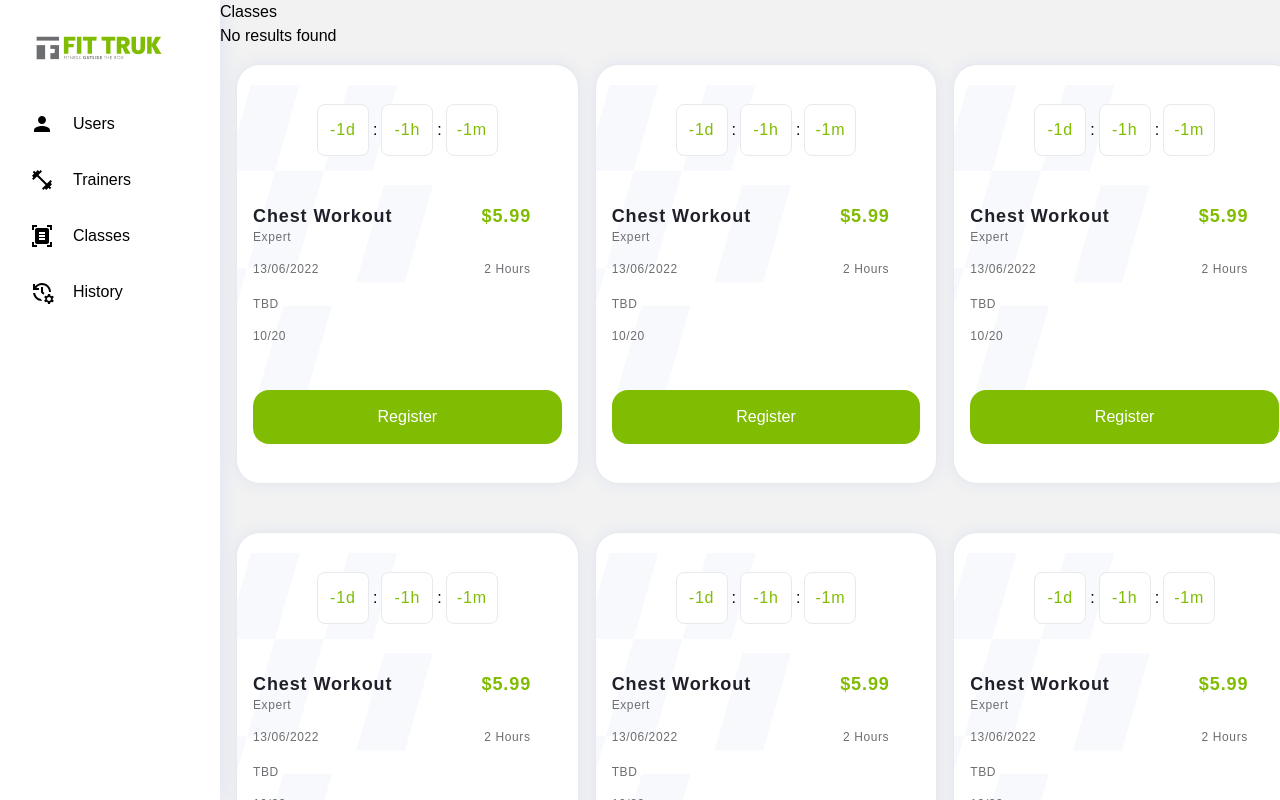
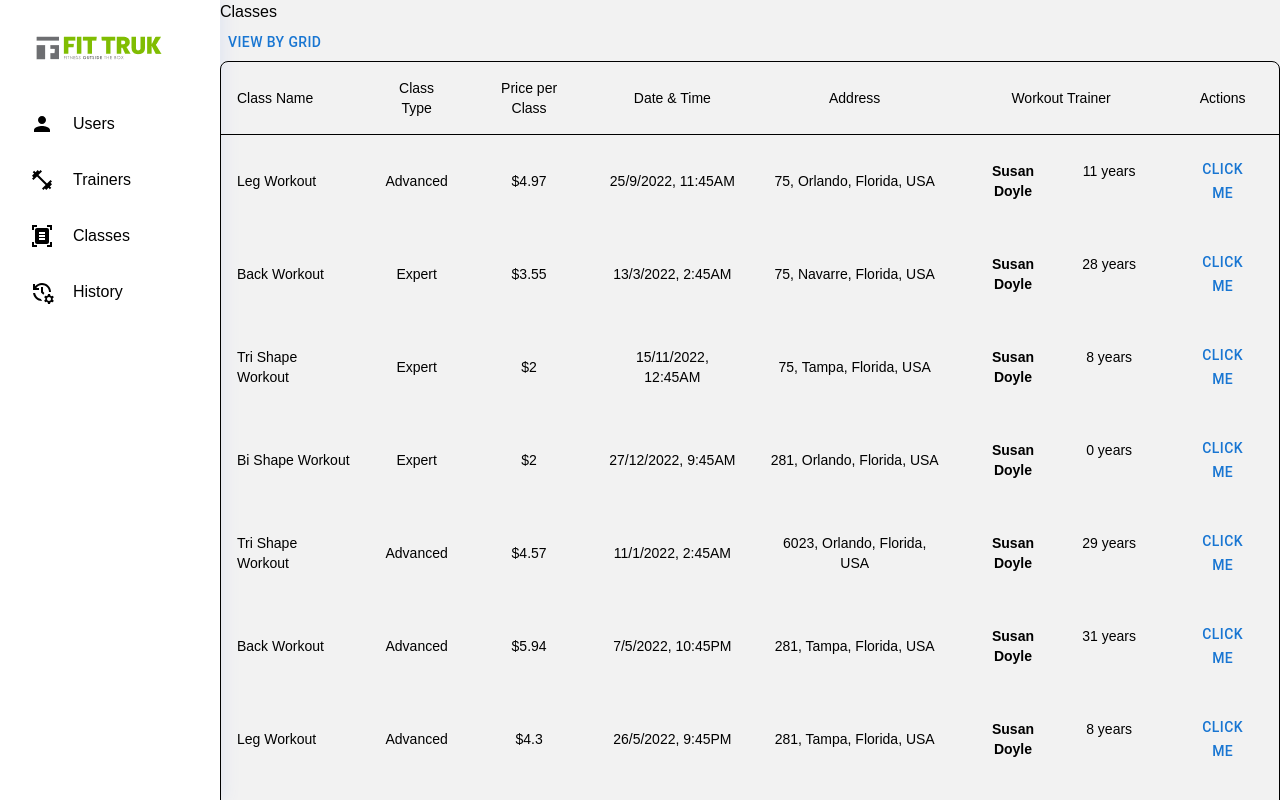
Before and after one commit to mariasaavedra/web-template, a Next.js app: page /member/classes in a window 1280 px wide. Shown: the top 800 px of the page. Built offline with nearby package versions, Linux system fonts and the light colour scheme.

Commit message:
Added toggle

```diff
--- a/src/components/ClassCardList/ClassCardList.module.css
+++ b/src/components/ClassCardList/ClassCardList.module.css
@@ -1,5 +1,5 @@
 .ClassCardListComponent {
   display: grid;
   grid-gap: 1rem;
-  grid-template-columns: repeat(auto-fit, minmax(300px, 1fr));
+  grid-template-columns: repeat(4, minmax(300px, 1fr));
 }
--- a/src/pages/member/classes.tsx
+++ b/src/pages/member/classes.tsx
@@ -1,17 +1,163 @@
+import { Button, Grid, IconButton, List } from "@mui/material";
+import {
+  ReactElement,
+  JSXElementConstructor,
+  ReactFragment,
+  ReactPortal,
+  useState,
+} from "react";
 import ClassCardList from "../../components/ClassCardList/ClassCardList";
 import Layout from "../../components/Layout/Layout";
 import Sidebar from "../../components/Sidebar/Sidebar";
 import Table from "../../components/Table/Table";
 
 export default function History() {
+  // MOCK DATA
+  const defaultColumns = [
+    {
+      id: "Class Name",
+    },
+    {
+      id: "Class Type",
+    },
+    {
+      id: "Price per Class",
+    },
+    {
+      id: "Date & Time",
+    },
+    {
+      id: "Address",
+    },
+    {
+      id: "Workout Trainer",
+      overwriteRender: (value: {
+        first_name: any;
+        last_name: any;
+        years: any;
+      }) => {
+        return (
+          <div className={"columns-2"}>
+            <div>
+              <p
+                className={"font-bold"}
+              >{`${value.first_name} ${value.last_name}`}</p>
+              <p className={"font-light"}>{`${value.years} years`}</p>
+            </div>
+          </div>
+        );
+      },
+    },
+    {
+      id: "Actions",
+      overwriteRender: (
+        value:
+          | string
+          | number
+          | boolean
+          | ReactElement<any, string | JSXElementConstructor<any>>
+          | ReactFragment
+          | ReactPortal
+          | null
+          | undefined
+      ) => {
+        return <div>{value}</div>;
+      },
+    },
+  ];
+
+  const AMOUNT = 30;
+
+  const generateDatum = () => {
+    const COURSE_NAME: number = Math.round(Math.random() * 6);
+    const COURSE_TYPE: number = Math.round(Math.random() * 2);
+    const STREET_NUM: number = Math.round(Math.random() * 3);
+    const CITY: number = Math.round(Math.random() * 3);
+    const YEARS: number = Math.round(Math.random() * 31);
+    const MONTH_NUM: number = Math.round(Math.random() * 11 + 1);
+    const DAY_NUM: number = Math.round(Math.random() * 27 + 1);
+    return {
+      "Class Name": `${
+        COURSE_NAME === 6
+          ? "Chest"
+          : COURSE_NAME === 5
+          ? "Leg"
+          : COURSE_NAME === 4
+          ? "Bi Shape"
+          : COURSE_NAME === 3
+          ? "Tri Shape"
+          : COURSE_NAME === 2
+          ? "Shoulder"
+          : COURSE_NAME === 1
+          ? "Back"
+          : "Mixed"
+      } Workout`,
+      "Class Type": `${
+        COURSE_TYPE === 2
+          ? "Expert"
+          : COURSE_TYPE === 1
+          ? "Advanced"
+          : "Beginner"
+      }`,
+      "Price per Class": `$${
+        Math.round((Math.random() * 4 + 1.99) * 100) / 100
+      }`,
+      "Date & Time": `${DAY_NUM}/${MONTH_NUM}/2022, ${Math.round(
+        Math.random() * 12
+      )}:45${Math.round(Math.random()) === 1 ? "PM" : "AM"}`,
+      Address: `${
+        STREET_NUM === 2 ? "281" : STREET_NUM === 1 ? "6023" : "75"
+      }, ${
+        CITY === 2 ? "Navarre" : CITY === 1 ? "Orlando" : "Tampa"
+      }, Florida, USA`,
+      "Workout Trainer": {
+        first_name: "Susan",
+        last_name: "Doyle",
+        profile_photo:
+          "https://www.brisbaneheadshots.com.au/templates/yootheme/cache/Asian-headshots-linkedin-profile-brisbane-e0c9d83b.jpeg",
+        email: "susan.d@yahoo.com",
+        phone_number: "8160234567",
+        street: "12, Bay area",
+        city: "Bay area",
+        state: "Florida",
+        zip: "66210",
+        dob: new Date(),
+        pronouns: "she",
+        emergency_name: "Bob Doyle",
+        emergency_number: "8167523102",
+        profile_image: "something",
+        free_classes: "no",
+        access_level: 1,
+        years: YEARS,
+      },
+      Actions: <Button>Click Me</Button>,
+    };
+  };
+  const defaultData = new Array(AMOUNT).fill(null).map(() => generateDatum());
+  // const defaultActions = new Array(AMOUNT).fill(<Button>Click Me</Button>);
+  const [displayByTable, setDisplayByTable] = useState<boolean>(true);
   return (
     <>
       <Layout>
         <Sidebar></Sidebar>
         <div>
           <h1>Classes</h1>
-          <Table columns={[]} data={[]}></Table>
-          <ClassCardList></ClassCardList>
+
+          {displayByTable ? (
+            <Button onClick={() => setDisplayByTable((prev) => !prev)}>
+              View by grid
+            </Button>
+          ) : (
+            <Button onClick={() => setDisplayByTable((prev) => !prev)}>
+              View by table
+            </Button>
+          )}
+
+          {displayByTable ? (
+            <Table columns={defaultColumns} data={defaultData}></Table>
+          ) : (
+            <ClassCardList></ClassCardList>
+          )}
         </div>
       </Layout>
     </>
```
